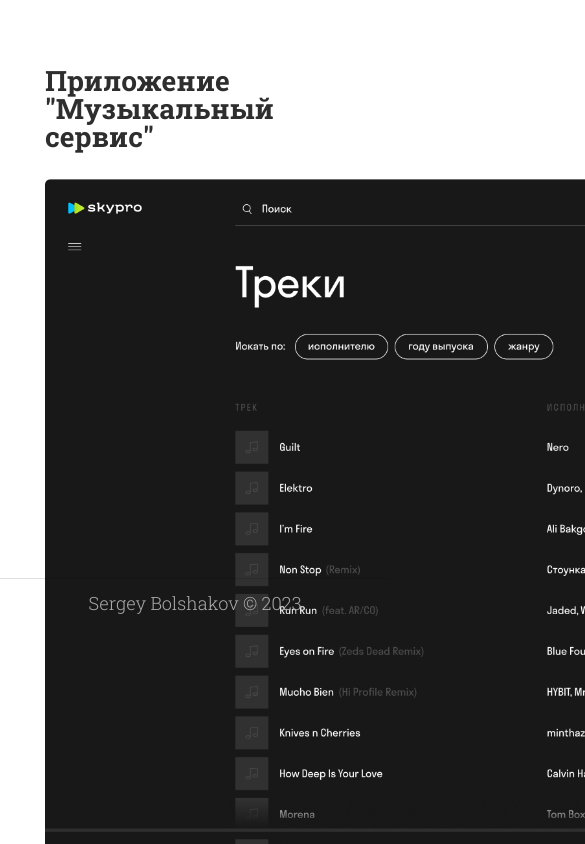
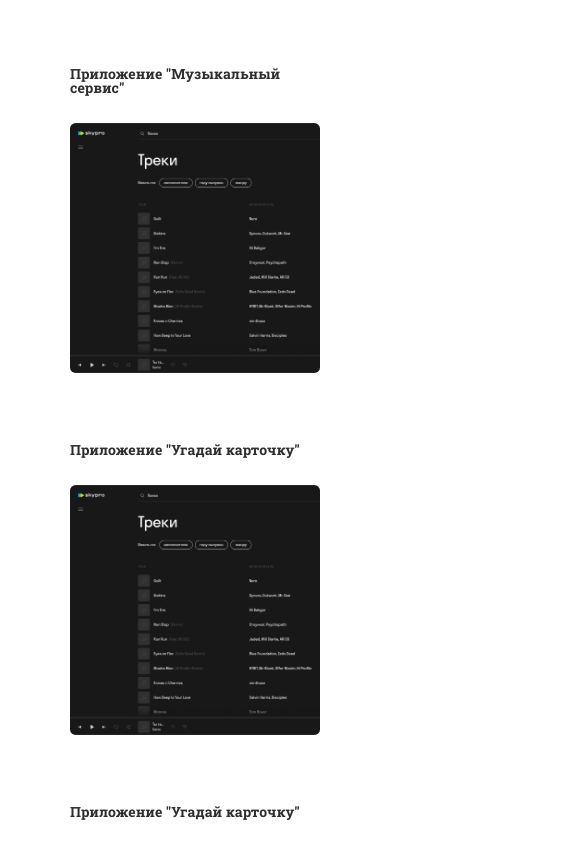
Before and after one commit to SergeyFWD/sergeyfwd.github.io, a website: page myWebSite/pages/portfolio.html in a window 390 px wide. Shown: the part 216-1060 px from the top of the page, 585 px wide, since content can reach past the window. Drawn offline with Linux system fonts and the light colour scheme.

Commit message:
Add files via upload

```diff
--- a/myWebSite/css/_mobile.scss
+++ b/myWebSite/css/_mobile.scss
@@ -18,9 +18,47 @@
       font-size: 2rem;
     }
   }
+
+  .portfolio {
+    margin-top: 5rem;
+
+    &__container {
+      max-width: 400px;
+    }
+    &__title {
+      font-size: 1rem;
+    }
+    &__preview {
+      display: flex;
+      justify-content: space-between;
+      width: 400px;
+      height: 400px;
+    }
+    &__musicApp {
+      width: 100%;
+      height: 100%;
+    }
+  }
 }
 
 @media (max-width: 630px) {
+  .portfolio {
+    &__container {
+      max-width: 250px;
+    }
+    &__title {
+      font-size: 1rem;
+    }
+    &__preview {
+      width: 250px;
+      height: 250px;
+    }
+    &__musicApp {
+      width: 100%;
+      height: 100%;
+    }
+  }
+
   .container {
     max-width: 400px;
   }
@@ -62,7 +100,7 @@
   }
 
   .footer {
-    margin-top: 2rem;
+    position: relative;
   }
 }
 
--- a/myWebSite/css/style.scss
+++ b/myWebSite/css/style.scss
@@ -23,6 +23,10 @@ a {
 
 .hidden {
   display: none;
+}
+
+.absolute {
+  position: absolute;
 }
 
 .navigation {
@@ -128,6 +132,13 @@ a {
 
 .portfolio {
   margin-top: 5rem;
+
+  &__container {
+    max-width: 1000px;
+    display: flex;
+    align-items: center;
+    margin: 0 auto;
+  }
   &__title {
     margin-bottom: 2rem;
     font-size: 2rem;
@@ -135,22 +146,21 @@ a {
   }
   &__preview {
     display: flex;
-    justify-content: space-between;
     width: 1000px;
-    height: 700px;
-    position: absolute;
+    height: 350px;
   }
   &__musicApp {
+    display: flex;
     width: 100%;
     height: 100%;
     background-repeat: no-repeat;
     background-image: url(../img/application/myMusicBlack.jpg);
     background-size: cover;
     border-radius: 0.4rem;
+    margin-bottom: 2rem;
+    transition: background-image 1s;
 
-    transition: background-image 1s;
     &:hover {
-      // border: 1px solid rgba(0, 0, 0, 0.125);
       background-image: url(../img/application/myMusicWhite.jpg);
     }
   }
@@ -160,9 +170,9 @@ a {
   display: flex;
   align-items: center;
   justify-content: center;
-  position: absolute;
   border-top: 1px solid rgba(0, 0, 0, 0.125);
   bottom: 0;
+  margin-top: 2rem;
   height: 50px;
   width: 100%;
   &__copyright {
--- a/myWebSite/pages/portfolio.html
+++ b/myWebSite/pages/portfolio.html
@@ -38,9 +38,42 @@
     </header>
 
     <section class="portfolio">
-      <div class="container">
+      <div class="portfolio__container">
         <div class="portfolio__wrapper">
           <h2 class="portfolio__title">Приложение "Музыкальный сервис"</h2>
+          <div class="portfolio__preview">
+            <a class="portfolio__musicApp" href="#"> </a>
+          </div>
+        </div>
+      </div>
+    </section>
+
+    <section class="portfolio">
+      <div class="portfolio__container">
+        <div class="portfolio__wrapper">
+          <h2 class="portfolio__title">Приложение "Угадай карточку"</h2>
+          <div class="portfolio__preview">
+            <a class="portfolio__musicApp" href="#"> </a>
+          </div>
+        </div>
+      </div>
+    </section>
+
+    <section class="portfolio">
+      <div class="portfolio__container">
+        <div class="portfolio__wrapper">
+          <h2 class="portfolio__title">Приложение "Угадай карточку"</h2>
+          <div class="portfolio__preview">
+            <a class="portfolio__musicApp" href="#"> </a>
+          </div>
+        </div>
+      </div>
+    </section>
+
+    <section class="portfolio">
+      <div class="portfolio__container">
+        <div class="portfolio__wrapper">
+          <h2 class="portfolio__title">Приложение "Угадай карточку"</h2>
           <div class="portfolio__preview">
             <a class="portfolio__musicApp" href="#"> </a>
           </div>
```
Also changed, not shown: myWebSite/index.html (+2 -2 lines), myWebSite/css/style.css, 1 other file.
